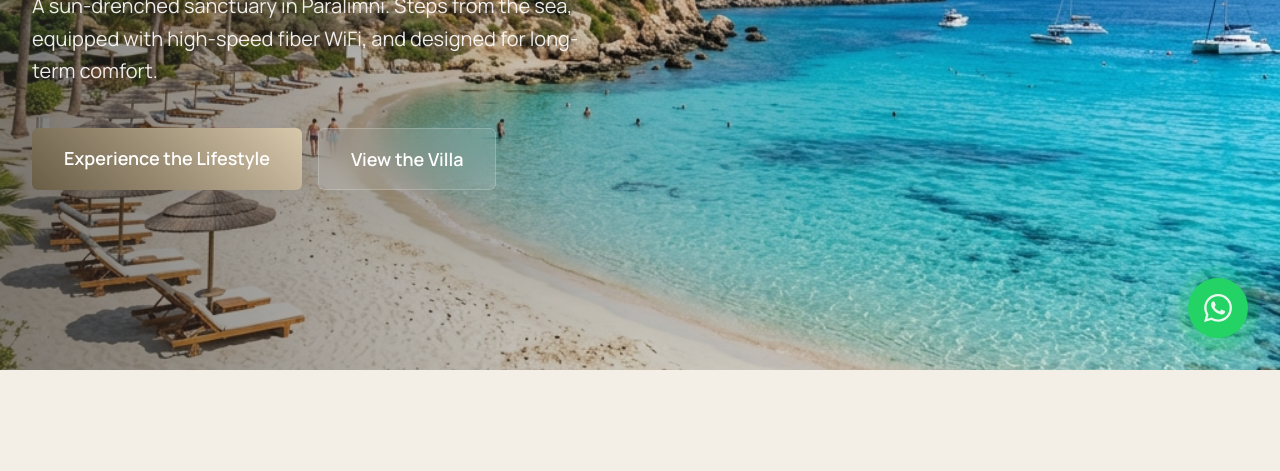
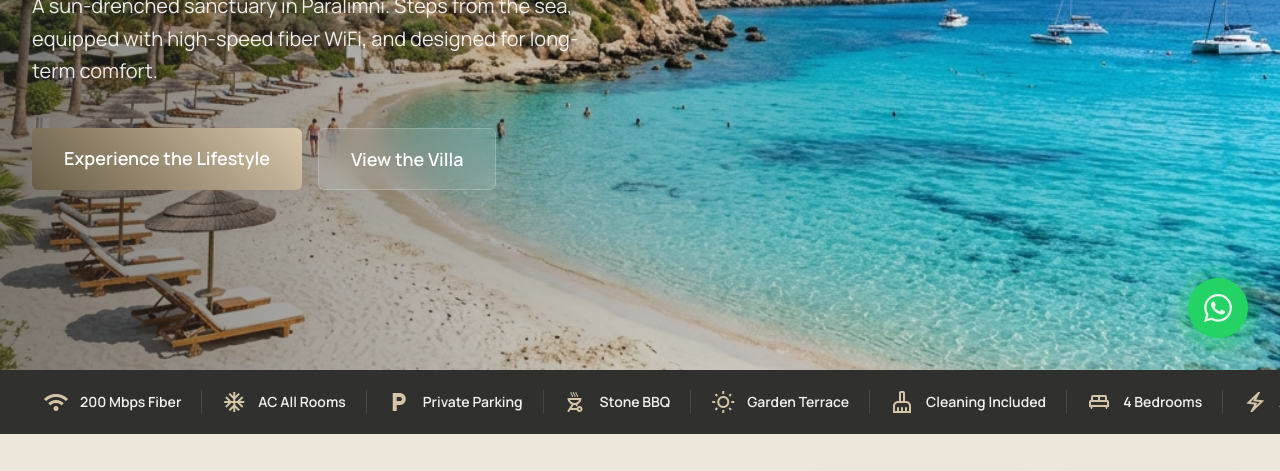
Before and after one commit to Tahiti18/villa-thalassa, a plain HTML site: page index.html in a window 1280 px wide. Shown: the part 430-901 px from the top of the page. Drawn offline with nearby package versions, Linux system fonts and the light colour scheme; a web font is replaced by a local one.

Commit message:
feat: add What's Included amenities strip below hero

```diff
--- a/index.html
+++ b/index.html
@@ -114,7 +114,7 @@
 </nav>
 <main class="">
 <!-- Hero Section -->
-<section class="relative h-screen flex items-center mb-32 overflow-hidden w-full">
+<section class="relative h-screen flex items-center overflow-hidden w-full">
 <div class="absolute inset-0 z-0">
 <img class="w-full h-full object-cover" data-alt="Beautiful Cyprus beach with crystal clear waters and palm trees" src="villaphotos/final/beach_hero_highres.png"/>
 <div class="absolute inset-0 bg-gradient-to-r from-on-surface/60 via-on-surface/20 to-transparent"></div>
@@ -133,6 +133,46 @@
 </div>
 </div>
 </div>
+</section>
+
+<!-- What's Included Strip -->
+<section class="bg-inverse-surface py-5 overflow-x-auto">
+    <div class="max-w-7xl mx-auto px-6">
+        <div class="flex items-center gap-0 min-w-max lg:min-w-0 lg:justify-between w-full">
+            <div class="flex items-center gap-3 px-5 border-r border-white/10">
+                <span class="material-symbols-outlined text-primary-fixed-dim">wifi</span>
+                <span class="text-inverse-on-surface font-body text-sm font-semibold whitespace-nowrap">200 Mbps Fiber</span>
+            </div>
+            <div class="flex items-center gap-3 px-5 border-r border-white/10">
+                <span class="material-symbols-outlined text-primary-fixed-dim">ac_unit</span>
+                <span class="text-inverse-on-surface font-body text-sm font-semibold whitespace-nowrap">AC All Rooms</span>
+            </div>
+            <div class="flex items-center gap-3 px-5 border-r border-white/10">
+                <span class="material-symbols-outlined text-primary-fixed-dim">local_parking</span>
+                <span class="text-inverse-on-surface font-body text-sm font-semibold whitespace-nowrap">Private Parking</span>
+            </div>
+            <div class="flex items-center gap-3 px-5 border-r border-white/10">
+                <span class="material-symbols-outlined text-primary-fixed-dim">outdoor_grill</span>
+                <span class="text-inverse-on-surface font-body text-sm font-semibold whitespace-nowrap">Stone BBQ</span>
+            </div>
+            <div class="flex items-center gap-3 px-5 border-r border-white/10">
+                <span class="material-symbols-outlined text-primary-fixed-dim">wb_sunny</span>
+                <span class="text-inverse-on-surface font-body text-sm font-semibold whitespace-nowrap">Garden Terrace</span>
+            </div>
+            <div class="flex items-center gap-3 px-5 border-r border-white/10">
+                <span class="material-symbols-outlined text-primary-fixed-dim">cleaning_services</span>
+                <span class="text-inverse-on-surface font-body text-sm font-semibold whitespace-nowrap">Cleaning Included</span>
+            </div>
+            <div class="flex items-center gap-3 px-5 border-r border-white/10">
+                <span class="material-symbols-outlined text-primary-fixed-dim">king_bed</span>
+                <span class="text-inverse-on-surface font-body text-sm font-semibold whitespace-nowrap">4 Bedrooms</span>
+            </div>
+            <div class="flex items-center gap-3 px-5">
+                <span class="material-symbols-outlined text-primary-fixed-dim">electric_bolt</span>
+                <span class="text-inverse-on-surface font-body text-sm font-semibold whitespace-nowrap">All Bills Included</span>
+            </div>
+        </div>
+    </div>
 </section>
 
 <!-- Stay Duration Selection -->
```
